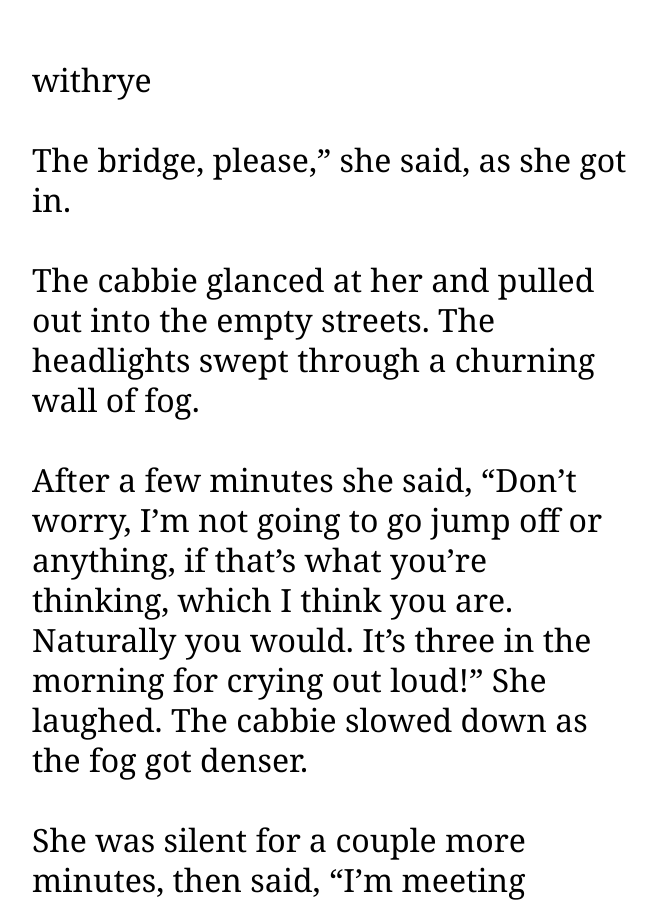
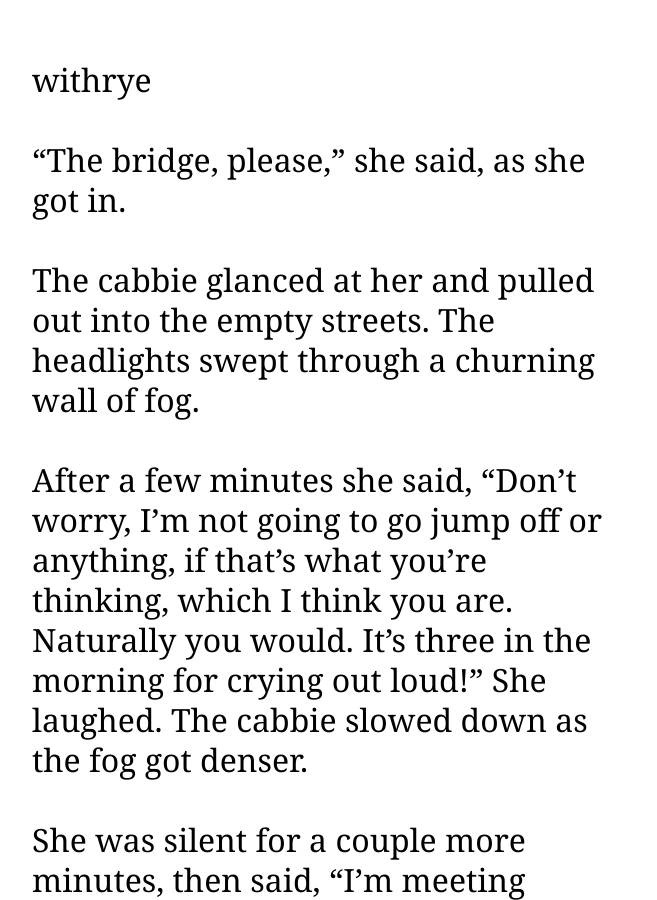
Before and after one commit to fv231/blog, a Jekyll site: the page built from _posts/2011-09-24-31.md, in a window 1280 px wide and 900 px high. Shown: the whole window, without its empty margins (308-965 px from the left). Built offline with Jekyll 4.4.1, drawn with Linux system fonts in a browser that asks for light colours.

Commit message:
apostrophe

```diff
--- a/_posts/2011-09-24-31.md
+++ b/_posts/2011-09-24-31.md
@@ -1,4 +1,4 @@
-The bridge, please," she said, as she got in.
+"The bridge, please," she said, as she got in.
 
 The cabbie glanced at her and pulled out into the empty streets. The headlights swept through a churning wall of fog.
 
```
